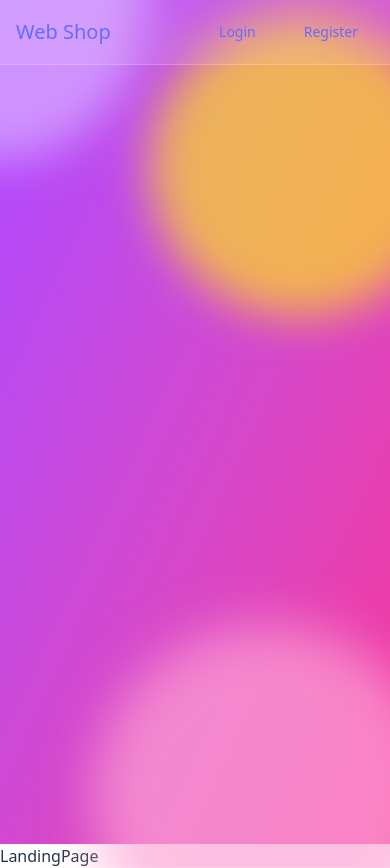
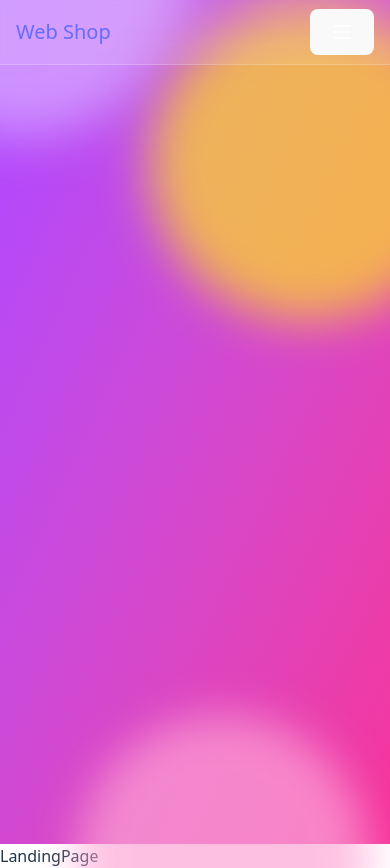
Before and after one commit to Bhraltin/Web-shop, a React (Vite) app in the folder Web-shop/: page / in a window 390 px wide. Built offline with nearby package versions, Linux system fonts and the light colour scheme.

Commit message:
header mobile version hambuger menu

```diff
--- a/Web-shop/src/components/layout/header.jsx
+++ b/Web-shop/src/components/layout/header.jsx
@@ -1,14 +1,19 @@
-import { Link } from "react-router-dom";
 
-
-
-
+import { useState } from "react"
+import { Link } from "react-router-dom"
+import { Menu, X } from "lucide-react"
 
 export default function Header() {
+  const [isMenuOpen, setIsMenuOpen] = useState(false)
+
+  const toggleMenu = () => {
+    setIsMenuOpen(!isMenuOpen)
+  }
+
   return (
     <div className="min-h-screen bg-gradient-to-br from-purple-500 to-pink-500 flex flex-col">
-<header className="relative z-10 backdrop-blur-md bg-white/10 border-b border-white/20 w-ful">
-<div className="container mx-auto px-4">
+      <header className="relative z-10 backdrop-blur-md bg-white/10 border-b border-white/20 w-full">
+        <div className="container mx-auto px-4">
           <div className="flex items-center justify-between h-16">
             <div className="flex items-center">
               <Link to="/" className="text-white font-bold text-xl">
@@ -23,8 +28,11 @@ export default function Header() {
                 Contact
               </Link>
             </div>
-            <div className="flex items-center space-x-4">
-              <Link to="/login" className="hover:bg-white/30 text-white text-sm font-medium py-2 px-4 rounded-lg transition-all">
+            <div className="hidden md:flex items-center space-x-4">
+              <Link
+                to="/login"
+                className="hover:bg-white/30 text-white text-sm font-medium py-2 px-4 rounded-lg transition-all"
+              >
                 Login
               </Link>
               <Link
@@ -34,10 +42,58 @@ export default function Header() {
                 Register
               </Link>
             </div>
+
+            {/* Mobile menu button */}
+            <div className="md:hidden">
+              <button
+                onClick={toggleMenu}
+                className="text-white p-2"
+                aria-label={isMenuOpen ? "Close menu" : "Open menu"}
+              >
+                {isMenuOpen ? <X size={24} /> : <Menu size={24} />}
+              </button>
             </div>
+          </div>
+        </div>
+
+        {/* Mobile menu */}
+        {isMenuOpen && (
+          <div className="md:hidden">
+            <div className="px-2 pt-2 pb-3 space-y-1 bg-white/10 backdrop-blur-md">
+              <Link
+                to="#about"
+                className="text-white/80 hover:text-white block px-3 py-2 rounded-md text-base font-medium"
+                onClick={() => setIsMenuOpen(false)}
+              >
+                About Us
+              </Link>
+              <Link
+                to="#contact"
+                className="text-white/80 hover:text-white block px-3 py-2 rounded-md text-base font-medium"
+                onClick={() => setIsMenuOpen(false)}
+              >
+                Contact
+              </Link>
+              <div className="flex space-x-2 px-3 py-2">
+                <Link
+                  to="/login"
+                  className="hover:bg-white/30 text-white text-sm font-medium py-2 px-4 rounded-lg transition-all w-1/2 text-center"
+                  onClick={() => setIsMenuOpen(false)}
+                >
+                  Login
+                </Link>
+                <Link
+                  to="/register"
+                  className="hover:bg-white/30 text-white text-sm font-medium py-2 px-4 rounded-lg transition-all w-1/2 text-center"
+                  onClick={() => setIsMenuOpen(false)}
+                >
+                  Register
+                </Link>
+              </div>
             </div>
-    </header>
-
+          </div>
+        )}
+      </header>
     </div>
   )
 }
```
